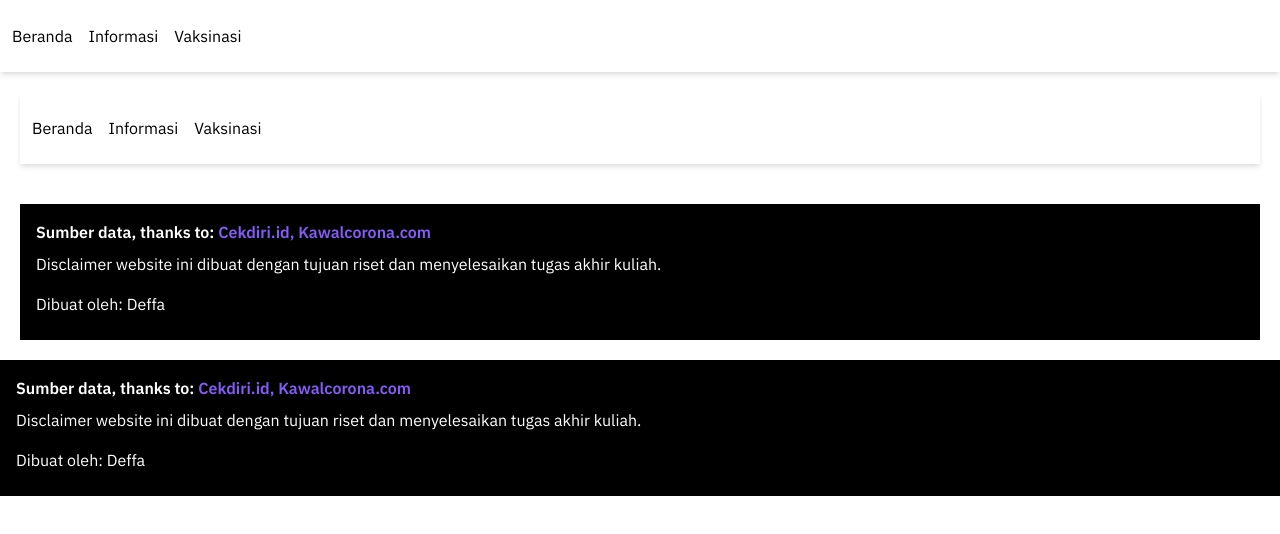
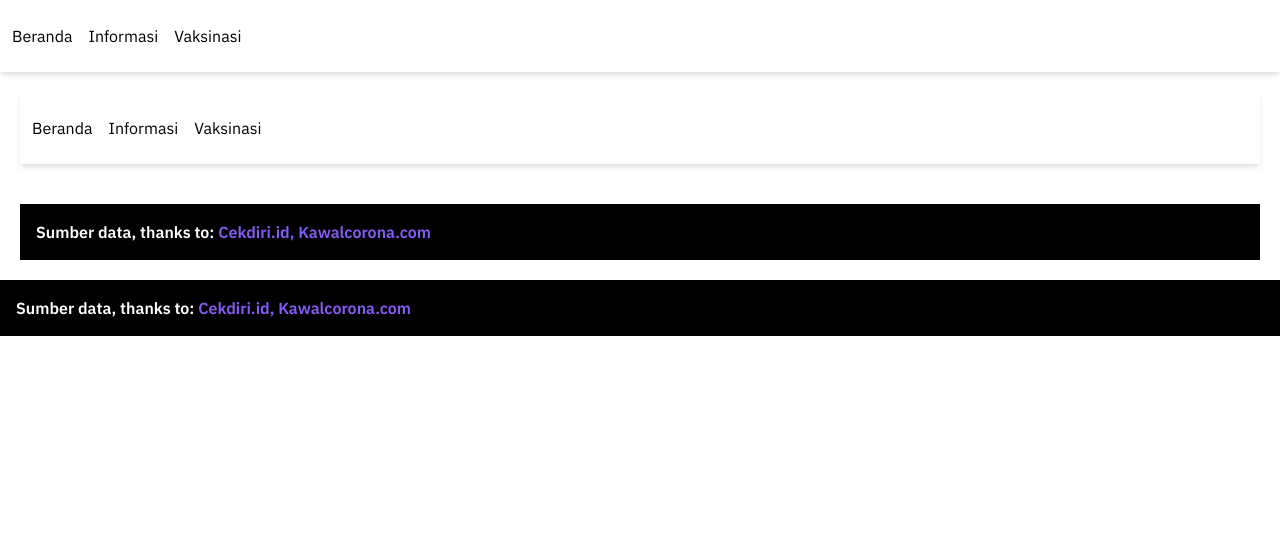
Before and after one commit to fuadmahmud/covid-stats, a Next.js app: page /pagebase in a window 1280 px wide. Shown: the top 534 px of the page. Built offline with nearby package versions, Linux system fonts and the light colour scheme.

Commit message:
change footer

```diff
--- a/components/Footer.js
+++ b/components/Footer.js
@@ -20,11 +20,6 @@ function Footer() {
           Kawalcorona.com
         </a>
       </span>
-      <span className="text-white my-2">
-        Disclaimer website ini dibuat dengan tujuan riset dan menyelesaikan
-        tugas akhir kuliah.
-      </span>
-      <span className="text-white my-2">Dibuat oleh: Deffa</span>
     </div>
   );
 }
```
